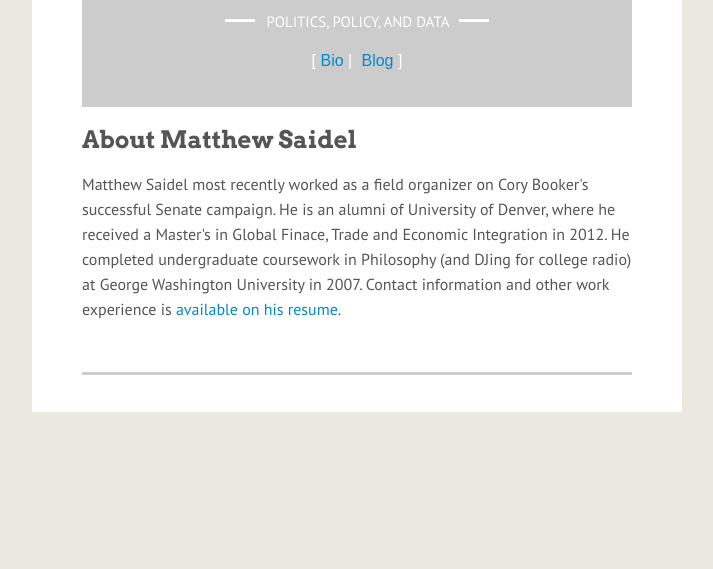
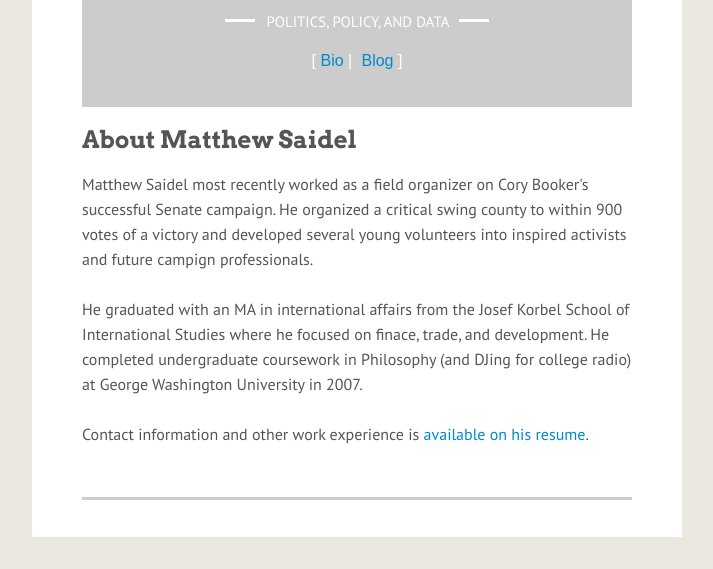
Before and after one commit to anxiousmodernman/mattsite, a website: page app/index.html at #/bio in a window 1280 px wide. Shown: the part 231-800 px from the top of the page, without its empty margins (283-996 px from the left). Drawn offline with Linux system fonts and the light colour scheme; files that its build step writes are made by us from their sources.

Commit message:
updated bio

```diff
--- a/app/partials/bio.html
+++ b/app/partials/bio.html
@@ -1,5 +1,11 @@
 
                 <h2 class="post-title">About Matthew Saidel</h2>
                 <p>
-                    Matthew Saidel most recently worked as a field organizer on Cory Booker's successful Senate campaign. He is an alumni of University of Denver, where he received a Master's in Global Finace, Trade and Economic Integration in 2012. He completed undergraduate coursework in Philosophy (and DJing for college radio) at George Washington University in 2007. Contact information and other work experience is <a href="https://www.dropbox.com/sh/hxfk0lygmbh6v1s/TRxiuYOF8w/Saidel_Resume_Current.pdf">available on his resume</a>.
+                    Matthew Saidel most recently worked as a field organizer on Cory Booker's successful Senate campaign. He organized a critical swing county to within 900 votes of a victory and developed several young volunteers into inspired activists and future campign professionals.
+                    <br/>
+                    <br/>
+                    He graduated with an MA in international affairs from the Josef Korbel School of International Studies where he focused on finace, trade, and development. He completed undergraduate coursework in Philosophy (and DJing for college radio) at George Washington University in 2007.
+                    <br/>
+                    <br/>
+                    Contact information and other work experience is <a href="https://www.dropbox.com/sh/hxfk0lygmbh6v1s/TRxiuYOF8w/Saidel_Resume_Current.pdf">available on his resume</a>.
                 </p>
```
Also changed, not shown: app/css/app.css (+14 -0 lines).
